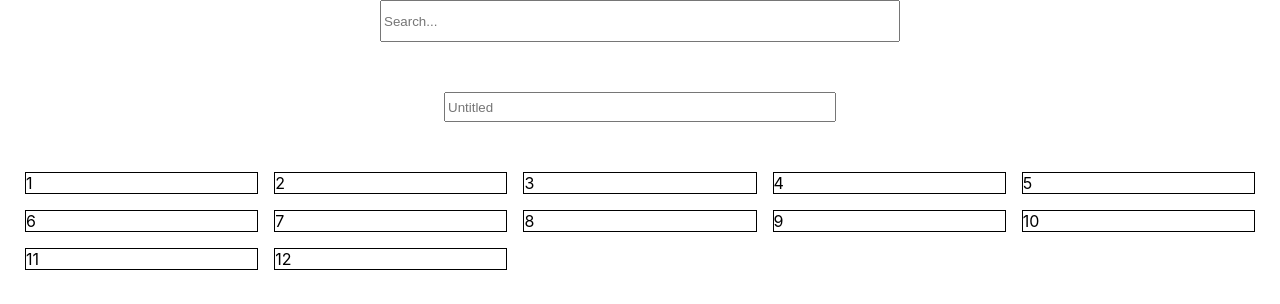
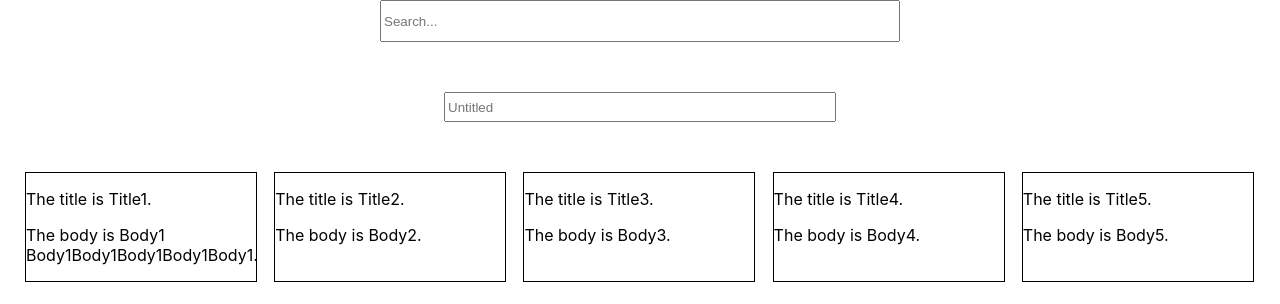
Before and after one commit to jmLei/notes, a React (Create React App) app in the folder frontend/: page / in a window 1280 px wide. Shown: the top 304 px of the page. Built offline with nearby package versions, Linux system fonts and the light colour scheme.

Commit message:
Dynamically created ExistingNote component

```diff
--- /dev/null
+++ b/frontend/src/components/ExistingNote.css
@@ -0,0 +1,4 @@
+.existing-note-container {
+    border: 1px solid black;
+    max-width: 230px;
+}
--- /dev/null
+++ b/frontend/src/components/ExistingNote.tsx
@@ -0,0 +1,13 @@
+import "./ExistingNote.css";
+
+
+const ExistingNote = (props:any) => {
+    return(
+        <div className="existing-note-container">
+            <p>The title is {props.title}.</p>
+            <p>The body is {props.body}.</p>
+        </div>
+    )
+};
+
+export default ExistingNote;
--- a/frontend/src/components/MainPage.css
+++ b/frontend/src/components/MainPage.css
@@ -1,7 +1,3 @@
-.existing-note {
-    border: 1px solid black;
-}
-
 .existing-notes-panel {
     display: grid;
     margin-left: 25px;
--- a/frontend/src/components/MainPage.tsx
+++ b/frontend/src/components/MainPage.tsx
@@ -1,9 +1,18 @@
 import React from "react";
 
+import ExistingNote from "./ExistingNote";
 import NewNote from "./NewNote";
 import Header from "./Header";
 
 import "./MainPage.css";
+
+const existingNotes = [
+    { title: "Title1", body: "Body1 Body1Body1Body1Body1Body1" },
+    { title: "Title2", body: "Body2" },
+    { title: "Title3", body: "Body3" },
+    { title: "Title4", body: "Body4" },
+    { title: "Title5", body: "Body5" }
+];
 
 const MainPage = () => {
     return(
@@ -13,18 +22,7 @@ const MainPage = () => {
                 <NewNote/>
             </div>
             <div className="existing-notes-panel">
-                <div className="existing-note">1</div>
-                <div className="existing-note">2</div>
-                <div className="existing-note">3</div>
-                <div className="existing-note">4</div>
-                <div className="existing-note">5</div>
-                <div className="existing-note">6</div>
-                <div className="existing-note">7</div>
-                <div className="existing-note">8</div>
-                <div className="existing-note">9</div>
-                <div className="existing-note">10</div>
-                <div className="existing-note">11</div>
-                <div className="existing-note">12</div>
+                {existingNotes.map((note) =><ExistingNote title={note.title} body={note.body}/>)}
             </div>
         </React.Fragment>
     );
```
